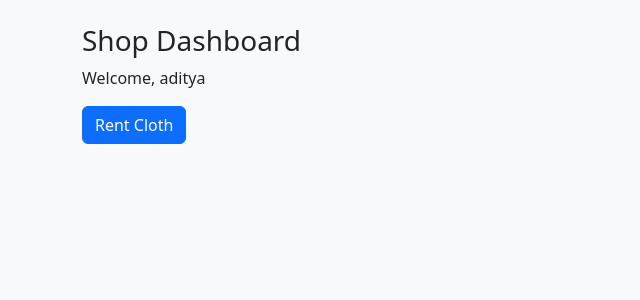
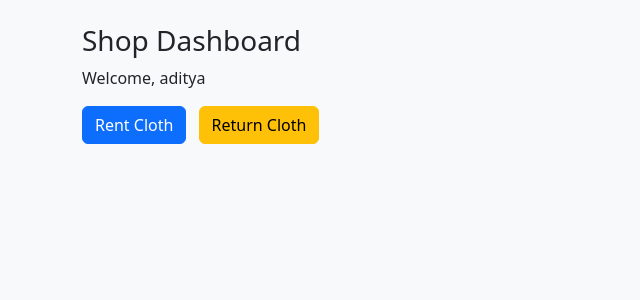
Before and after one commit to Aaditya-Trivedi/cloth-rental-saas, a Django app: page /dashboard/ in a window 1280 px wide. Shown: the part 56-356 px from the top of the page, without its empty margins (0-640 px from the left). Run offline with Django 5.2, Linux system fonts and the light colour scheme; a user stored in the database is signed in.

Commit message:
Implement cloth return functionality with overdue fine calculation

```diff
--- a/cloth_rental_saas/shop/urls.py
+++ b/cloth_rental_saas/shop/urls.py
@@ -1,7 +1,8 @@
 from django.urls import path
-from .views import dashboard, rent_cloth
+from .views import dashboard, rent_cloth, return_cloth
 
 urlpatterns = [
     path('dashboard/', dashboard, name='dashboard'),
     path('rent/', rent_cloth, name='rent'),
+    path('return/', return_cloth, name='return'),
 ]
--- a/cloth_rental_saas/shop/views.py
+++ b/cloth_rental_saas/shop/views.py
@@ -40,3 +40,41 @@ def rent_cloth(request):
         message = "Cloth rented successfully"
 
     return render(request, "shop/rent.html", {"message": message})
+
+@login_required
+def return_cloth(request):
+    message = None
+
+    if request.method == "POST":
+        cloth_code = request.POST.get("cloth_code")
+
+        try:
+            rental = Rental.objects.using("shop_1").get(
+                cloth__cloth_code=cloth_code,
+                status="RENTED"
+            )
+        except Rental.DoesNotExist:
+            message = "Active rental not found for this cloth"
+            return render(request, "shop/return.html", {"message": message})
+
+        today = date.today()
+        rental.actual_return_date = today
+
+        # Fine calculation
+        if today > rental.expected_return_date:
+            days_late = (today - rental.expected_return_date).days
+            rental.fine_amount = days_late * 50
+            rental.status = "OVERDUE"
+        else:
+            rental.fine_amount = 0
+            rental.status = "RETURNED"
+
+        rental.save(using="shop_1")
+
+        cloth = rental.cloth
+        cloth.is_available = True
+        cloth.save(using="shop_1")
+
+        message = f"Cloth returned successfully. Fine: ₹{rental.fine_amount}"
+
+    return render(request, "shop/return.html", {"message": message})
--- a/cloth_rental_saas/templates/shop/dashboard.html
+++ b/cloth_rental_saas/templates/shop/dashboard.html
@@ -5,4 +5,5 @@
 <h3>Shop Dashboard</h3>
 <p>Welcome, {{ user.username }}</p>
 <a href="{% url 'rent' %}" class="btn btn-primary">Rent Cloth</a>
+<a href="{% url 'return' %}" class="btn btn-warning ms-2">Return Cloth</a>
 {% endblock %}
```
Also changed, not shown: cloth_rental_saas/templates/shop/return.html (added, +21 -0 lines).
